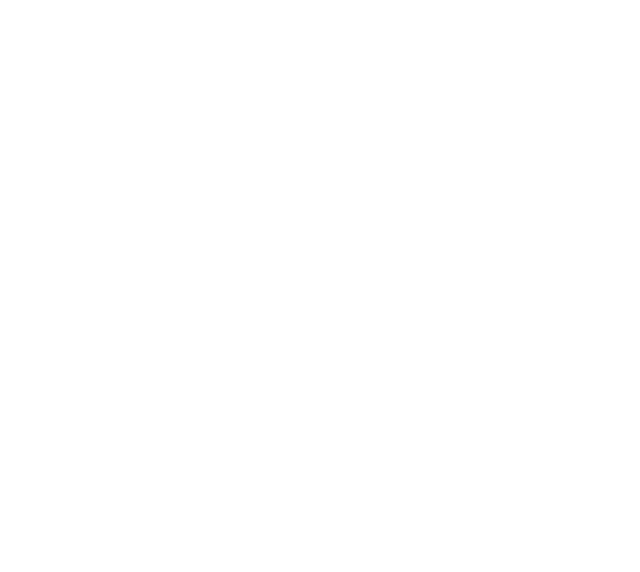
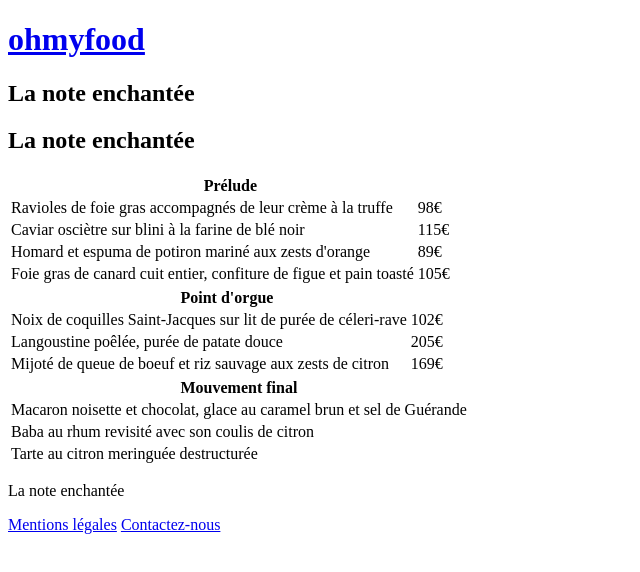
Before and after one commit to dimitriobin/P03_ohmyfood, a plain HTML site: page la_note_enchantee.html in a window 1280 px wide. Shown: the whole page, without its empty margins (0-640 px from the left). Drawn offline with Linux system fonts and the light colour scheme.

Commit message:
intégration du menu "la note enchantée"

```diff
--- a/la_note_enchantee.html
+++ b/la_note_enchantee.html
@@ -0,0 +1,103 @@
+<!DOCTYPE html>
+<html lang="fr">
+
+<head>
+    <meta charset="UTF-8">
+    <meta name="viewport" content="width=device-width, initial-scale=1.0">
+    <meta name="description"
+        content="La note enchantée est un des quatres grands restaurants parisiens partenaire de Ohmyfood! Sur cette page vous pourrez découvrir le menu proposé par ce restaurant.">
+    <title>Document</title>
+</head>
+
+<body>
+    <header>
+        <a href="Home.html">
+            <h1>ohmyfood</h1>
+        </a>
+    </header>
+    <main>
+        <h2>
+            La note enchantée
+        </h2>
+        <section id="menu_la_note_enchantee">
+            <header>
+                <h2>La note enchantée</h2>
+            </header>
+            <table>
+                <thead>
+                    <tr>
+                        <th colspan="2">Prélude</th>
+                    </tr>
+                </thead>
+                <tbody>
+                    <tr>
+                        <td>Ravioles de foie gras accompagnés de leur crème à la truffe</td>
+                        <td>98&euro;</td>
+                    </tr>
+                    <tr>
+                        <td>Caviar osciètre sur blini à la farine de blé noir</td>
+                        <td>115&euro;</td>
+                    </tr>
+                    <tr>
+                        <td>Homard et espuma de potiron mariné aux zests d'orange</td>
+                        <td>89&euro;</td>
+                    </tr>
+                    <tr>
+                        <td>Foie gras de canard cuit entier, confiture de figue et pain toasté</td>
+                        <td>105&euro;</td>
+                    </tr>
+                </tbody>
+            </table>
+            <table>
+                <thead>
+                    <tr>
+                        <th colspan="2">Point d'orgue</th>
+                    </tr>
+                </thead>
+                <tbody>
+                    <tr>
+                        <td>Noix de coquilles Saint-Jacques sur lit de purée de céleri-rave</td>
+                        <td>102&euro;</td>
+                    </tr>
+                    <tr>
+                        <td>Langoustine poêlée, purée de patate douce</td>
+                        <td>205&euro;</td>
+                    </tr>
+                    <tr>
+                        <td>Mijoté de queue de boeuf et riz sauvage aux zests de citron</td>
+                        <td>169&euro;</td>
+                    </tr>
+                </tbody>
+            </table>
+            <table>
+                <thead>
+                    <tr>
+                        <th>Mouvement final</th>
+                    </tr>
+                </thead>
+                <tbody>
+                    <tr>
+                        <td>Macaron noisette et chocolat, glace au caramel brun et sel de Guérande</td>
+                    </tr>
+                    <tr>
+                        <td>Baba au rhum revisité avec son coulis de citron</td>
+                    </tr>
+                    <tr>
+                        <td>Tarte au citron meringuée destructurée</td>
+                    </tr>
+                </tbody>
+            </table>
+            <footer>
+                <p>La note enchantée</p>
+            </footer>
+        </section>
+    </main>
+    <footer>
+        <nav>
+            <a href="mentions_legales.html" target="_blank">Mentions légales</a>
+            <a href="mailto:ohmyfood@mail.com">Contactez-nous</a>
+        </nav>
+    </footer>
+</body>
+
+</html>
```
Also changed, not shown: Home.html (+4 -4 lines).
